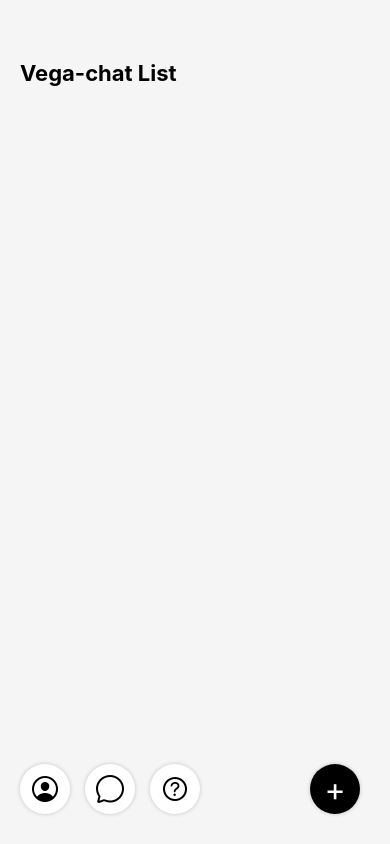
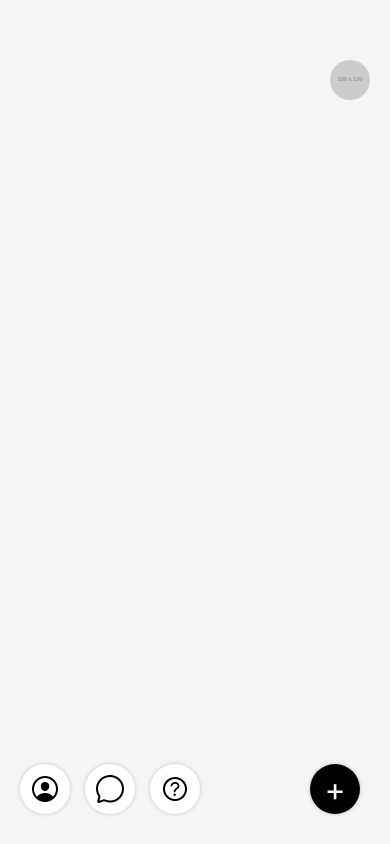
Before and after one commit to Turdiyevv/native-weather, a React Native app: screen /MainPage in a window 390 px wide. Built offline with nearby package versions, Linux system fonts and the light colour scheme.

Commit message:
see profile main page

```diff
--- a/pages/Main.tsx
+++ b/pages/Main.tsx
@@ -1,11 +1,31 @@
 import React, { useEffect, useState } from "react";
-import { View, Text, FlatList, TouchableOpacity, StyleSheet } from "react-native";
+import { View, Text, Image, FlatList, TouchableOpacity, StyleSheet } from "react-native";
 import AsyncStorage from "@react-native-async-storage/async-storage";
 import TodoItem from "../components/TodoItem";
 import { Ionicons } from '@expo/vector-icons';
 
 export default function MainPage({ navigation }) {
   const [tasks, setTasks] = useState([]);
+  const [username, setUsername] = useState("");
+  const [avatar, setAvatar] = useState<string>("");
+  const placeholderImage = "https://via.placeholder.com/150";
+
+
+  useEffect(() => {
+      const loadProfile = async () => {
+        try {
+          const json = await AsyncStorage.getItem("profile");
+          if (json) {
+            const data = JSON.parse(json);
+            setUsername(data.username || "");
+            setAvatar(data.avatar || "");
+          }
+        } catch (e) {
+          console.log("Error loading profile", e);
+        }
+      };
+      loadProfile();
+  }, []);
 
   useEffect(() => {
     const unsubscribe = navigation.addListener('focus', () => {
@@ -38,7 +58,12 @@ export default function MainPage({ navigation }) {
 
   return (
     <View style={styles.container}>
-      <Text style={styles.title}>Vega-chat List</Text>
+      <View style={styles.header}>
+          <Text style={styles.username}>{username}</Text>
+          <Image source={{ uri: avatar || placeholderImage }} style={styles.avatar}/>
+
+      </View>
+
 
       <FlatList
         data={tasks}
@@ -70,7 +95,15 @@ export default function MainPage({ navigation }) {
 
 const styles = StyleSheet.create({
   container: { flex: 1, paddingTop: 60, paddingHorizontal: 20, backgroundColor: "#f5f5f5" },
-  title: { fontSize: 22, fontWeight: "bold", marginBottom: 20 },
+  header: {
+      flexDirection: "row",
+      justifyContent: "space-between",
+      alignItems: "center",
+      marginBottom: 20,
+  },
+  username: { fontSize: 22, fontWeight: "bold" },
+  avatar: { width: 40, height: 40, borderRadius: 20 },
+
   addButton: {
       backgroundColor: "black", width: 50, height: 50, borderRadius: 30, justifyContent: "center",
       alignItems: "center", position: "absolute", bottom: 30, right: 30,
```
